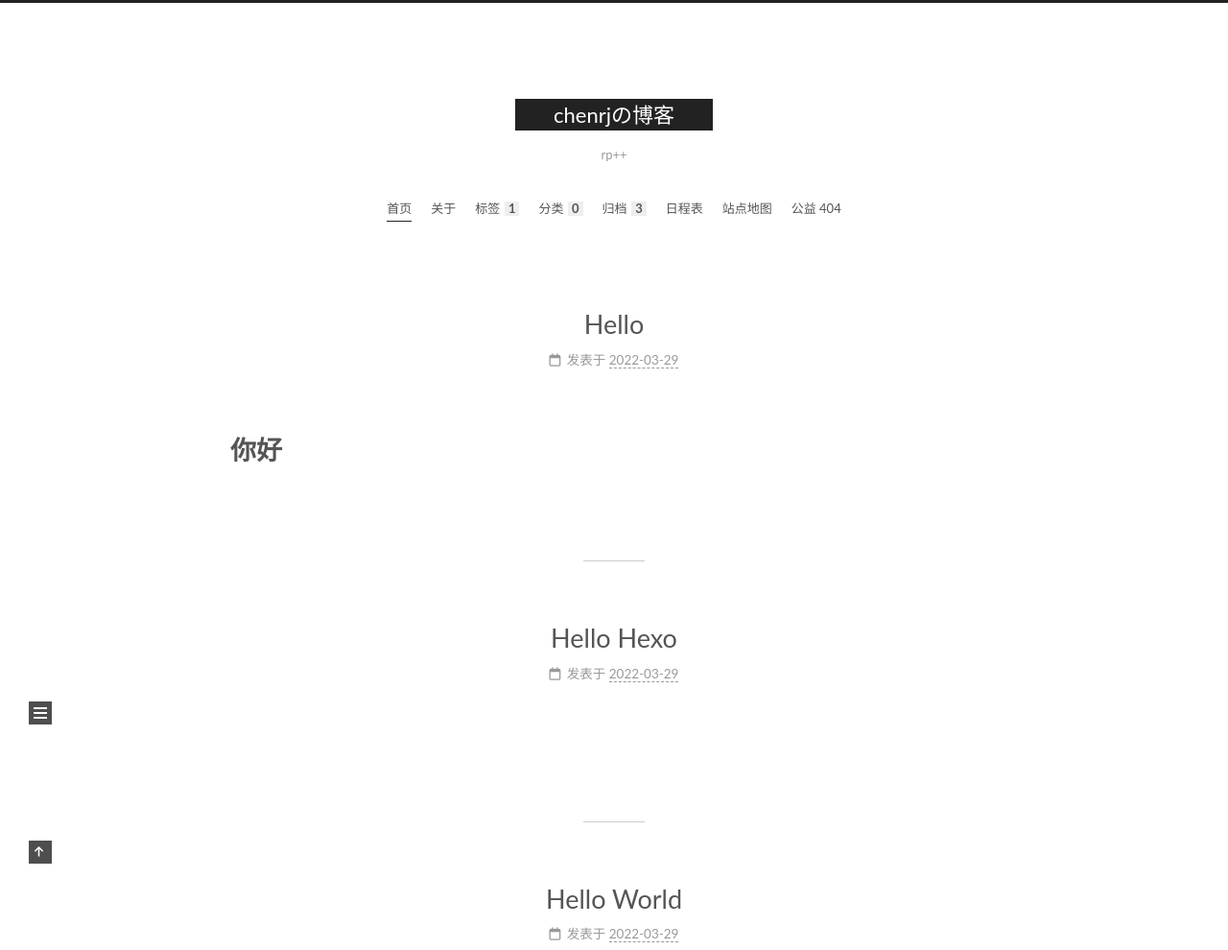
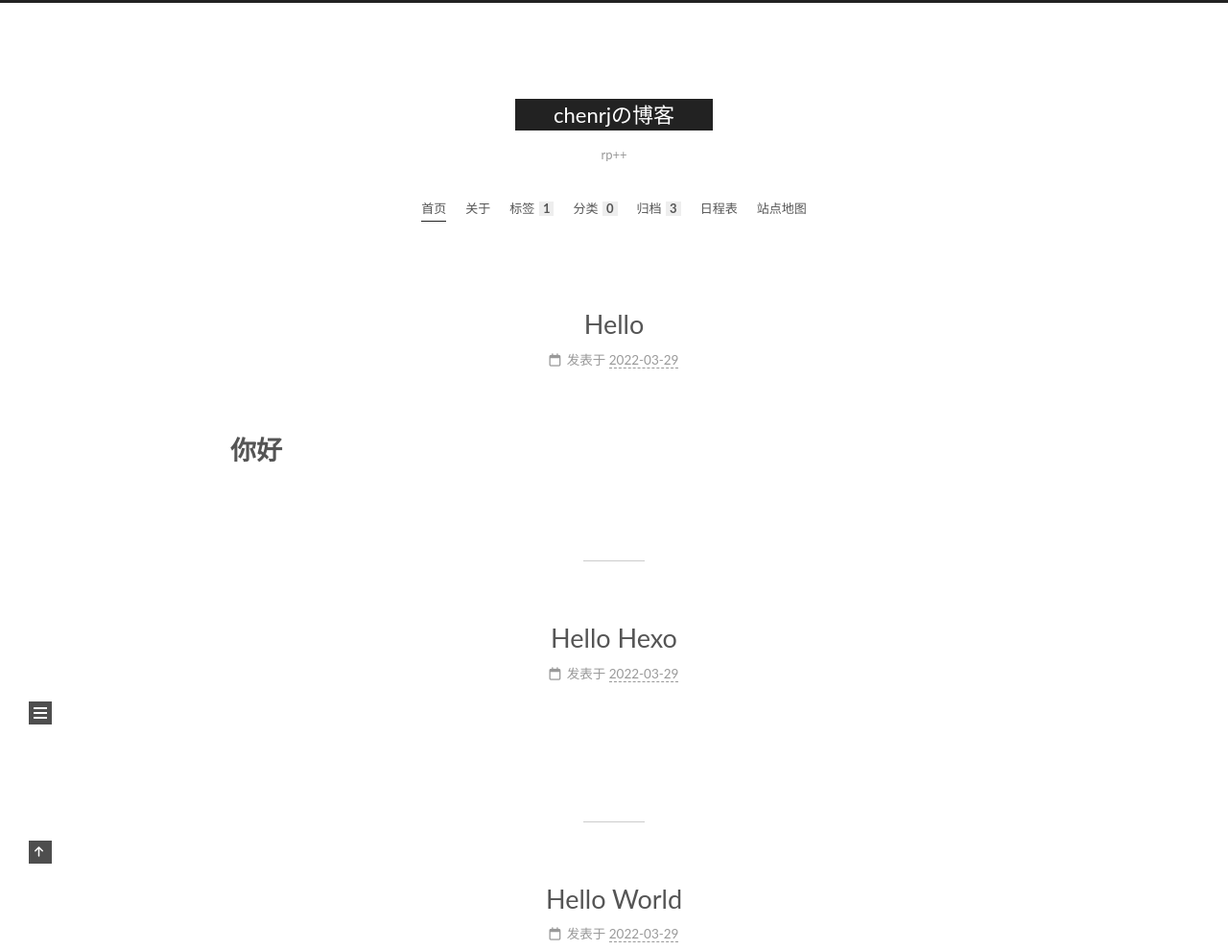
Before and after one commit to xdu-chenrj/xdu-chenrj.github.io, a plain HTML site: page index.html in a window 1280 px wide. Shown: the top 990 px of the page at 96% size. Drawn offline with nearby package versions, Linux system fonts and the light colour scheme.

Commit message:
Site updated: 2022-03-29 20:29:39

```diff
--- a/index.html
+++ b/index.html
@@ -83,7 +83,7 @@
 
 
 <nav class="site-nav">
-  <ul class="main-menu menu"><li class="menu-item menu-item-home"><a href="/" rel="section"><i class="home fa-fw"></i>首页</a></li><li class="menu-item menu-item-about"><a href="/about/" rel="section"><i class="user fa-fw"></i>关于</a></li><li class="menu-item menu-item-tags"><a href="/tags/" rel="section"><i class="tags fa-fw"></i>标签<span class="badge">1</span></a></li><li class="menu-item menu-item-categories"><a href="/categories/" rel="section"><i class="th fa-fw"></i>分类<span class="badge">0</span></a></li><li class="menu-item menu-item-archives"><a href="/archives/" rel="section"><i class="archive fa-fw"></i>归档<span class="badge">3</span></a></li><li class="menu-item menu-item-schedule"><a href="/schedule/" rel="section"><i class="calendar fa-fw"></i>日程表</a></li><li class="menu-item menu-item-sitemap"><a href="/sitemap.xml" rel="section"><i class="sitemap fa-fw"></i>站点地图</a></li><li class="menu-item menu-item-commonweal"><a href="/404/" rel="section"><i class="heartbeat fa-fw"></i>公益 404</a></li>
+  <ul class="main-menu menu"><li class="menu-item menu-item-home"><a href="/" rel="section"><i class="home fa-fw"></i>首页</a></li><li class="menu-item menu-item-about"><a href="/about/" rel="section"><i class="user fa-fw"></i>关于</a></li><li class="menu-item menu-item-tags"><a href="/tags/" rel="section"><i class="tags fa-fw"></i>标签<span class="badge">1</span></a></li><li class="menu-item menu-item-categories"><a href="/categories/" rel="section"><i class="th fa-fw"></i>分类<span class="badge">0</span></a></li><li class="menu-item menu-item-archives"><a href="/archives/" rel="section"><i class="archive fa-fw"></i>归档<span class="badge">3</span></a></li><li class="menu-item menu-item-schedule"><a href="/schedule/" rel="section"><i class="calendar fa-fw"></i>日程表</a></li><li class="menu-item menu-item-sitemap"><a href="/sitemap.xml" rel="section"><i class="sitemap fa-fw"></i>站点地图</a></li>
   </ul>
 </nav>
 
```
Also changed, not shown: 2022/03/29/Hello-Hexo/index.html (+1 -1 lines), 2022/03/29/Hello/index.html (+1 -1 lines), 2022/03/29/hello-world/index.html (+1 -1 lines), archives/2022/03/index.html (+1 -1 lines), archives/2022/index.html (+1 -1 lines), archives/index.html (+1 -1 lines), tags/二分-三分/index.html (+1 -1 lines).
